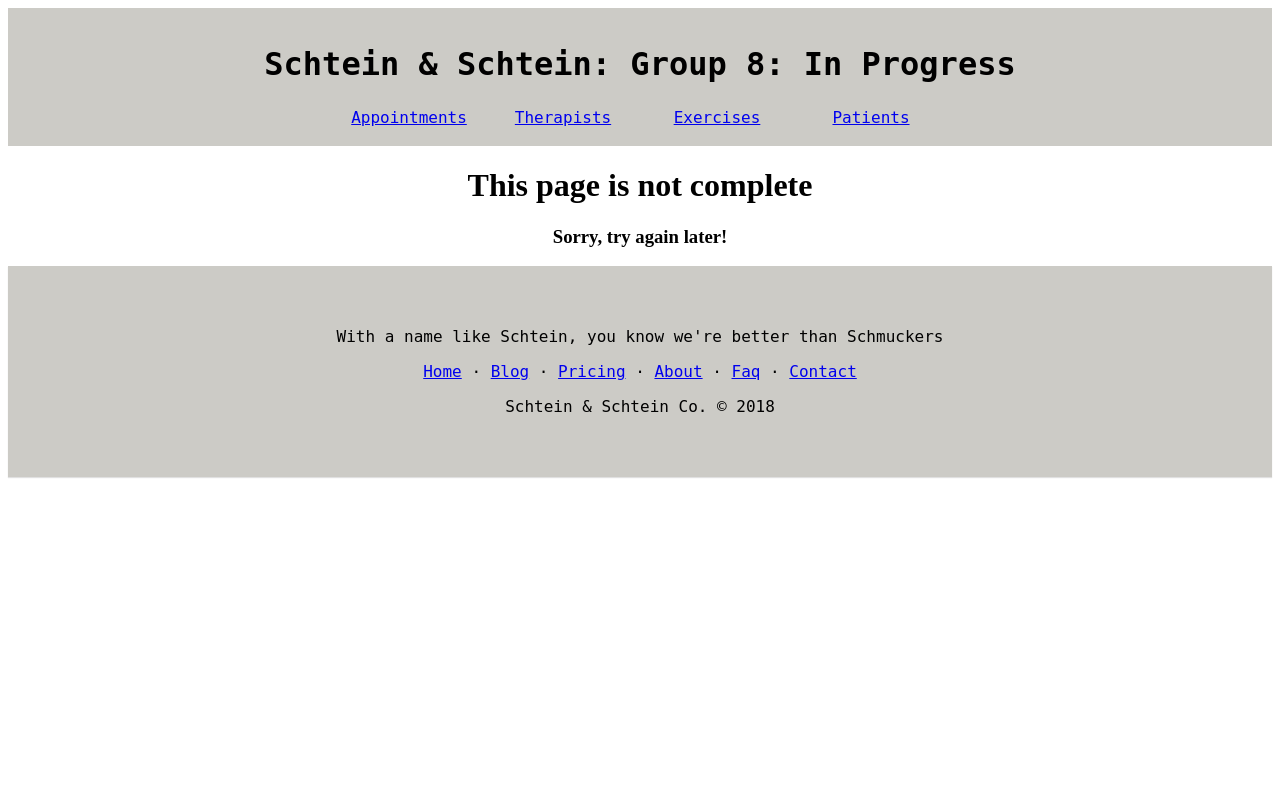
After one commit to dbaker111413/CSCI466Group, a PHP site: page /php/InProgress.php in a window 1280 px wide. The commit adds this page. Run offline with PHP 8.4, Linux system fonts and the light colour scheme.

Commit message:
added home and in progress pages

```diff
--- a/create_tables.sql
+++ b/create_tables.sql
@@ -28,9 +28,9 @@ create table Therapist(
 );
 
 insert into Therapist (tFirstName, tLastName, numPatients, phone) values('Sigmund', 'Freud', 1, '123-456-7890');
-insert into Therapist (tFirstName, tLastName, numPatients, phone) values('Pavlov', 'DolphinShtein', 3, '321-477-7890');
-insert into Therapist (tFirstName, tLastName, numPatients, phone) values('Joseph', 'ShtalinShtein', 1, '999-876-7890');
-insert into Therapist (tFirstName, tLastName, numPatients, phone) values('Principal', 'ShkinnerShtein', 0, '567-765-7890');
+insert into Therapist (tFirstName, tLastName, numPatients, phone) values('Pavlov', 'DolphinSchtein', 3, '321-477-7890');
+insert into Therapist (tFirstName, tLastName, numPatients, phone) values('Joseph', 'ShtalinSchtein', 1, '999-876-7890');
+insert into Therapist (tFirstName, tLastName, numPatients, phone) values('Principal', 'ShkinnerSchtein', 0, '567-765-7890');
 
 create table Patient(
   PID int primary key AUTO_INCREMENT,
--- a/html/footer.html
+++ b/html/footer.html
@@ -52,17 +52,17 @@
      <p class="footer-company-motto">With a name like Schtein, you know we're better than Schmuckers</p>
 
 			<p class="footer-links">
-				<a href="#">Home</a>
+				<a href="http://courses.cs.niu.edu/~cs566208/CSCI466Group/">Home</a>
 				·
-				<a href="#">Blog</a>
+				<a href="http://courses.cs.niu.edu/~cs566208/CSCI466Group/php/InProgress.php">Blog</a>
 				·
-				<a href="#">Pricing</a>
+				<a href="http://courses.cs.niu.edu/~cs566208/CSCI466Group/php/InProgress.php">Pricing</a>
 				·
-				<a href="#">About</a>
+				<a href="http://courses.cs.niu.edu/~cs566208/CSCI466Group/php/InProgress.php">About</a>
 				·
-				<a href="#">Faq</a>
+				<a href="http://courses.cs.niu.edu/~cs566208/CSCI466Group/php/InProgress.php">Faq</a>
 				·
-				<a href="#">Contact</a>
+				<a href="http://courses.cs.niu.edu/~cs566208/CSCI466Group/php/InProgress.php">Contact</a>
 			</p>
 
 			<p class="footer-company-name">Schtein & Schtein Co. &copy; 2018</p>
--- a/html/header.html
+++ b/html/header.html
@@ -30,10 +30,10 @@
     <table align="center" style="text-align: center" >
       <h1 style="text-align: center">Schtein & Schtein: <?php echo $pageTitle ?></h1>
       <tr>
-        <td width="150"><a href="Appointments.php">Appointments</a></td>
-        <td width="150"><a href="Therapists.php">Therapists</a></td>
-	<td width="150"><a href="Exercises.php">Exercises</a></td>
-	<td width="150"><a href="Patients.php">Patients</a></td>
+        <td width="150"><a href="http://courses.cs.niu.edu/~cs566208/CSCI466Group/php/Appointments.php">Appointments</a></td>
+        <td width="150"><a href="http://courses.cs.niu.edu/~cs566208/CSCI466Group/php/Therapists.php">Therapists</a></td>
+	<td width="150"><a href="http://courses.cs.niu.edu/~cs566208/CSCI466Group/php/Exercises.php">Exercises</a></td>
+	<td width="150"><a href="http://courses.cs.niu.edu/~cs566208/CSCI466Group/php/Patients.php">Patients</a></td>
       </tr>
     </table>
 </div>
--- /dev/null
+++ b/html/in_progress.html
@@ -0,0 +1,14 @@
+<!--
+
+  Authors: Daniel Baker, Tanner Martin, Jackie Salim, Kevin Tee
+  CSCI 466 Spring 2018
+
+  Group # 8
+
+  Purpose: Show an in progress page for pages that don't do anything.
+-->
+
+<body>
+  <h1 style="text-align: center">This page is not complete</h1>
+  <h3 style="text-align: center">Sorry, try again later!</h3>
+</body>
--- a/html/login.html
+++ b/html/login.html
@@ -1,7 +1,5 @@
 <html>
-  <title>Shtein & Shtein Group</title>
   <body style="text-align: center" background="WebBack.jpg">
-    <h1>Shtein & Shtein Group</h1><br><br><br><br><br><br><br><br>
     <form>
     <h1>Login: </h1>
     <input type="text" name="uName" id="uName" placeholder="User Name"></input><br>
--- /dev/null
+++ b/php/InProgress.php
@@ -0,0 +1,15 @@
+<?php
+/*
+
+  Authors: Daniel Baker, Tanner Martin, Jackie Salim, Kevin Tee
+  CSCI 466 Spring 2018
+
+  Group # 8
+
+  Purpose: html footer used by all html pages
+*/
+$pageTitle = "Group 8: In Progress";
+include("../html/header.html");
+include("../html/in_progress.html");
+include("../html/footer.html");
+?>
```
Also changed, not shown: index.html (deleted, +0 -11 lines), index.php (added, +19 -0 lines), php/Exercises.php (+5 -5 lines).
